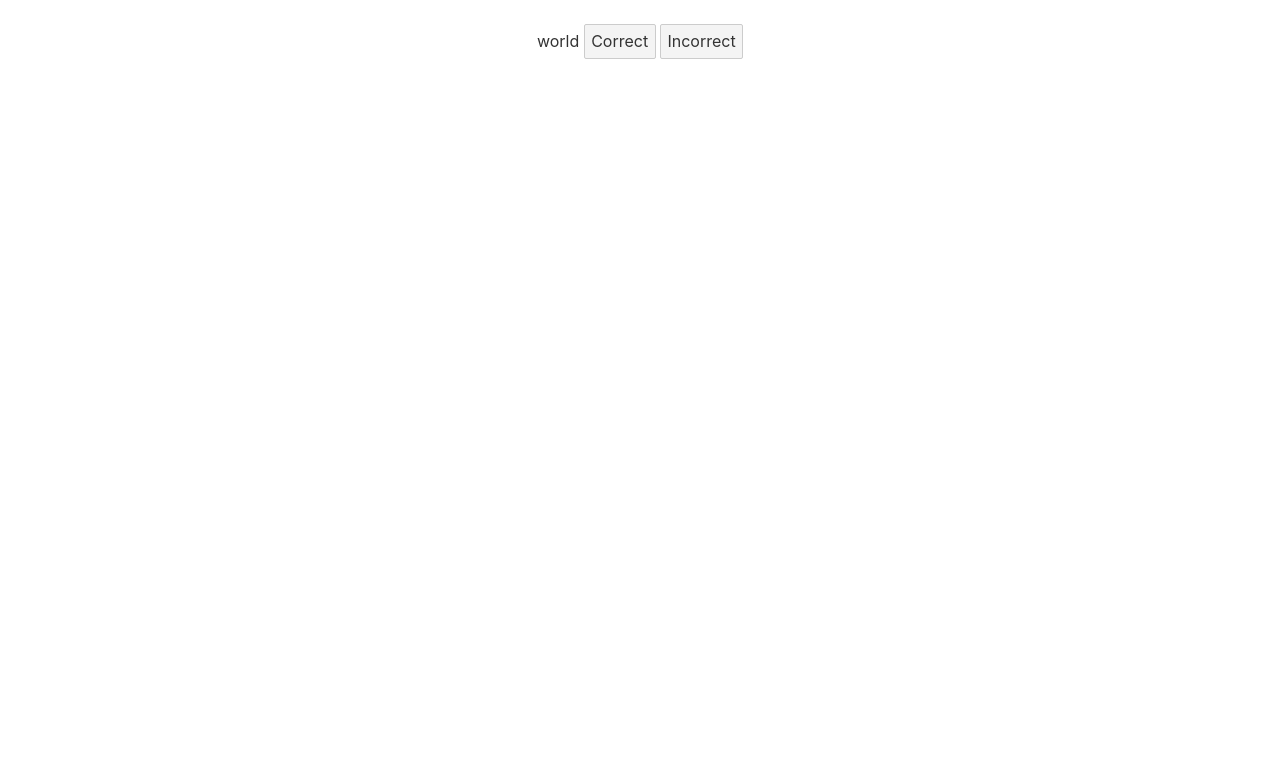
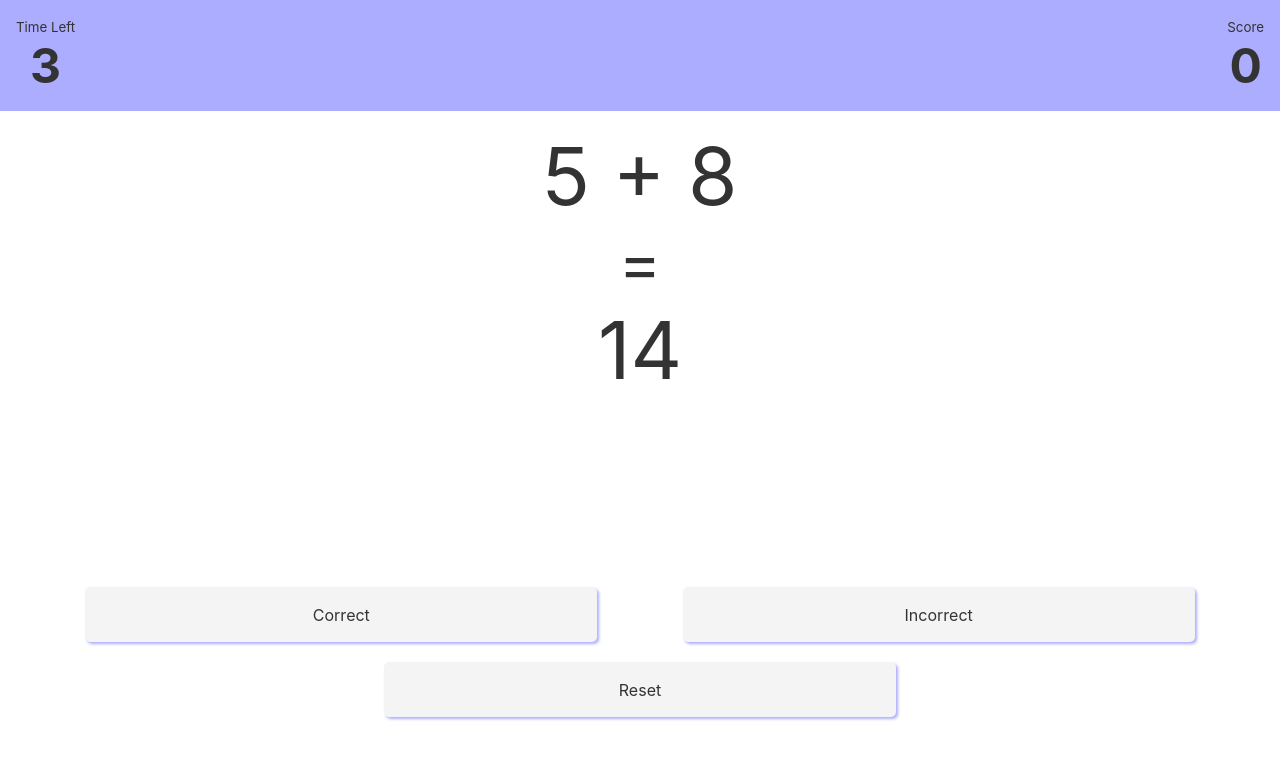
Before and after one commit to krabuchi/freak-math, a Svelte app: page / in a window 1280 px wide. Shown: the top 758 px of the page. Built offline with nearby package versions, Linux system fonts and the light colour scheme.

Commit message:
game working logic working

```diff
--- a/public/global.css
+++ b/public/global.css
@@ -1,4 +1,5 @@
-html, body {
+html,
+body {
     position: relative;
     width: 100%;
     height: 100%;
@@ -7,13 +8,14 @@ html, body {
 body {
     color: #333;
     margin: 0;
-	padding: 8px;
+    padding: 0;
     box-sizing: border-box;
-	font-family: -apple-system, BlinkMacSystemFont, "Segoe UI", Roboto, Oxygen-Sans, Ubuntu, Cantarell, "Helvetica Neue", sans-serif;
+    font-family: -apple-system, BlinkMacSystemFont, "Segoe UI", Roboto,
+        Oxygen-Sans, Ubuntu, Cantarell, "Helvetica Neue", sans-serif;
 }
 
 a {
-	color: rgb(0,100,200);
+    color: rgb(0, 100, 200);
     text-decoration: none;
 }
 
@@ -22,14 +24,17 @@ a:hover {
 }
 
 a:visited {
-	color: rgb(0,80,160);
+    color: rgb(0, 80, 160);
 }
 
 label {
     display: block;
 }
 
-input, button, select, textarea {
+input,
+button,
+select,
+textarea {
     font-family: inherit;
     font-size: inherit;
     -webkit-padding: 0.4em 0;
--- a/src/App.svelte
+++ b/src/App.svelte
@@ -1,39 +1,224 @@
 <script>
-    export let name;
+    let count = 0;
+    let firstNumber = 0;
+    let secondNumber = 0;
+    let solution = 0;
+    let fail = false;
+    let displayFail = "";
+    let time = 3;
+    let score = 0;
+
+    //Create random numbers to fill and calculate solution
+    const createRandomNumbers = () => {
+        firstNumber = Math.floor(Math.random() * 20);
+        secondNumber = Math.floor(Math.random() * 20);
+        var c = firstNumber + secondNumber;
+        solution = c;
+        createSolutionArr(c);
+    };
+
+    //Create solution array and pick one for display solution
+    const createSolutionArr = (num) => {
+        let num1 = num + 2;
+        let num2 = num - 2;
+        let num3 = num + 1;
+        let num4 = num - 1;
+        let solArr = [];
+        if (num % 2 === 0) {
+            solArr.push(num1, num2, num);
+        } else {
+            solArr.push(num3, num4, num);
+        }
+        count = solArr[Math.floor(Math.random() * solArr.length)];
+    };
+
+    // var inter = window.setInterval(() => {
+    //     time -= 1;
+    //     checkTime();
+    // }, 1000);
+
+    const checkTime = () => {
+        if (time < 1 && fail == false) {
+            clearInterval(inter);
+            fail = true;
+            failMessage();
+        }
+    };
+
+    //Check on correct btn click if display solution matches real solution
+    const checkSolution = () => {
+        if (count == solution) {
+            createRandomNumbers();
+            score += 1;
+            time = 3;
+        } else {
+            failMessage();
+            console.log("Fail");
+        }
+    };
+
+    //Check on incorrect btn click if display solution does not match real solution
+    const checkNotSolution = () => {
+        if (count !== solution) {
+            createRandomNumbers();
+            score += 1;
+            time = 3;
+        } else {
+            failMessage();
+            console.log("Fail");
+        }
+    };
+
+    const reset = () => {
+        createRandomNumbers();
+        time = 3;
+        inter = window.setInterval(() => {
+            time -= 1;
+            checkTime();
+        }, 1000);
+        fail = false;
+    };
+
+    //If wrong btn click display Fail Message
+    const failMessage = () => {
+        fail = true;
+        clearInterval(inter);
+        const failArr = [
+            "You Suck!",
+            "Disgraceful",
+            "Disappointment",
+            "Practice Hard",
+        ];
+
+        displayFail = failArr[Math.floor(Math.random() * failArr.length)];
+    };
+
+    //Check if btn clicked was correct or incorrect
     const handleClick = (e) => {
         const { value } = e.target;
         switch (value) {
             case "correct":
-                console.log("Marvelous");
+                checkSolution(); // verify solution function for correct soln
                 break;
             case "incorrect":
-                console.log("Atrocious");
+                checkNotSolution(); // verify solution function for incorrect soln
+                break;
+            case "reset":
+                reset();
                 break;
             default:
                 console.log("Error");
         }
     };
+    createRandomNumbers();
 </script>
 
-<main>
-    {name}
-    <button on:click={handleClick} value="correct">Correct</button>
-    <button on:click={handleClick} value="incorrect">Incorrect</button>
-</main>
+<section class="timer">
+    <div>
+        <small>Time Left</small>
+        <h2>{time}</h2>
+    </div>
+    <div>
+        <small>Score</small>
+        <h2>{score}</h2>
+    </div>
+</section>
+
+{#if fail}
+    <section class="error">
+        <p>{displayFail}</p>
+    </section>
+{:else}
+    <section class="play">
+        <p>{firstNumber} + {secondNumber}</p>
+        <span> = </span>
+        <p>{count}</p>
+        <div>
+            <button on:click={handleClick} value="correct">Correct</button>
+            <button on:click={handleClick} value="incorrect">Incorrect</button>
+        </div>
+    </section>
+{/if}
+
+<section class="reset-section">
+    <button class="reset-btn" on:click={handleClick} value="reset">Reset</button
+    >
+</section>
 
 <style>
-    main {
+    section {
         text-align: center;
-        padding: 1em;
-        max-width: 240px;
-        margin: 0 auto;
     }
 
-    h1 {
-        color: #ff3e00;
-        text-transform: uppercase;
-        font-size: 4em;
-        font-weight: 100;
+    p {
+        margin: 0;
+        padding: 0;
+    }
+
+    section.timer {
+        display: flex;
+        justify-content: space-between;
+        background: rgb(173, 173, 255);
+        padding: 1em;
+    }
+
+    h2 {
+        margin: 0;
+        font-size: 3em;
+    }
+
+    section.play {
+        height: 60%;
+        margin-top: 1em;
+    }
+
+    section.play p {
+        font-size: 5rem;
+    }
+
+    section.play span {
+        font-size: 4rem;
+    }
+
+    section.play div {
+        position: absolute;
+        width: 100%;
+        bottom: 150px;
+        display: flex;
+        justify-content: space-evenly;
+    }
+
+    .error {
+        background-color: #ff3e00;
+        color: azure;
+        font-size: 3em;
+        height: 60%;
+        display: flex;
+        justify-content: center;
+        align-items: center;
+    }
+    .error p {
+        margin: 0;
+        padding: 0;
+    }
+
+    .reset-section {
+        width: 100vw;
+        display: flex;
+        justify-content: center;
+        align-items: center;
+        position: absolute;
+        bottom: 75px;
+    }
+
+    .reset-btn,
+    button {
+        text-align: center;
+        width: 40%;
+        height: 55px;
+        border: none;
+        border-radius: 5px;
+        box-shadow: 2px 2px 3px rgb(173, 173, 255);
     }
 
     @media (min-width: 640px) {
```
Lines whose indentation alone changed are shown as unchanged.
